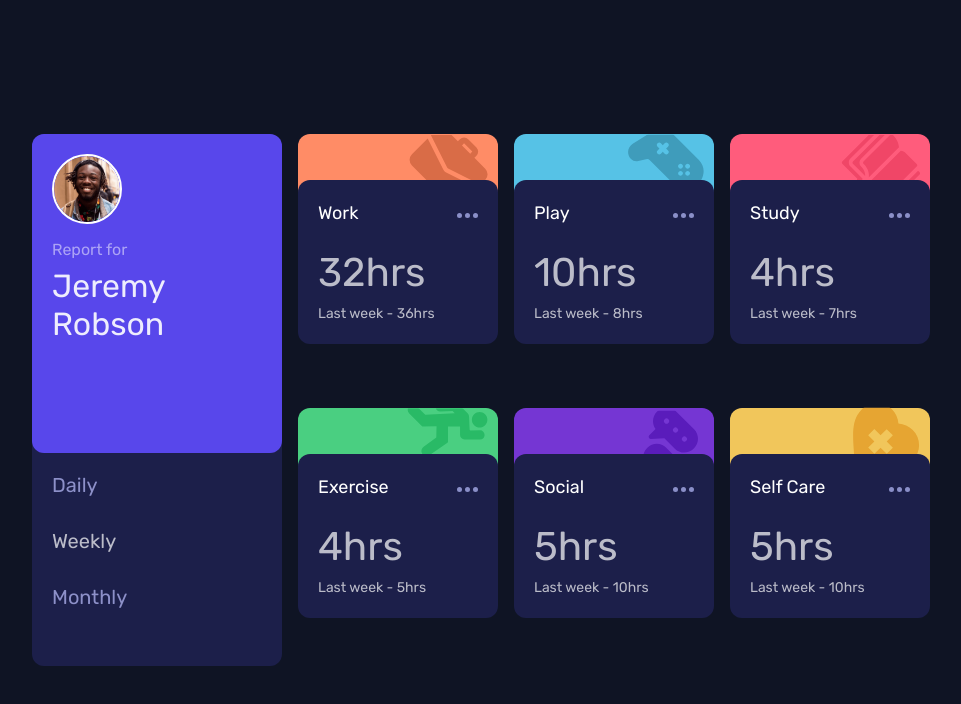
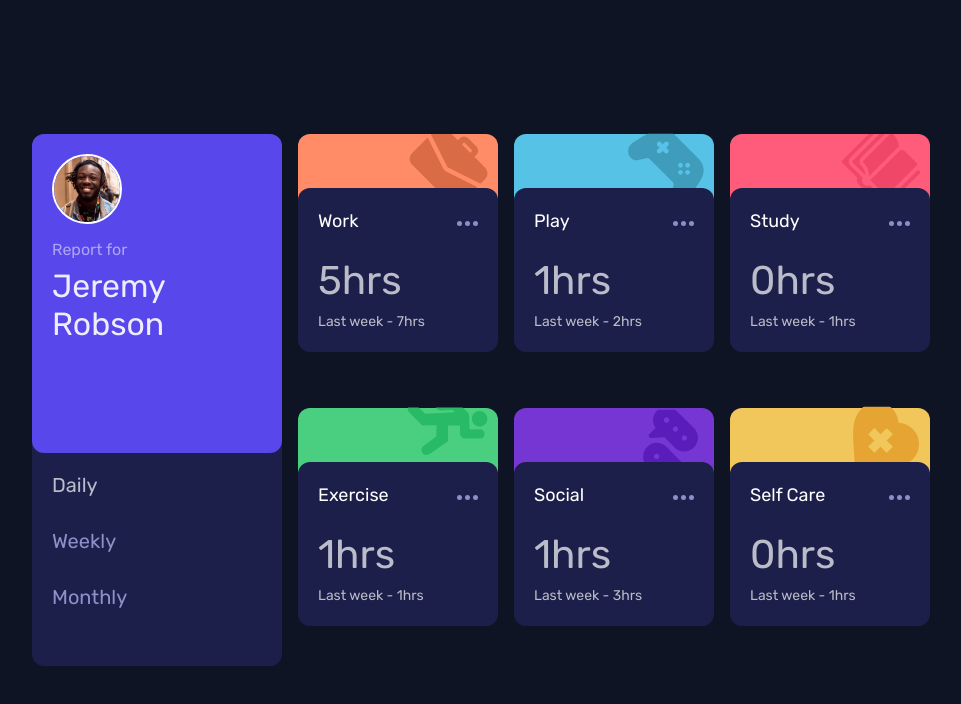
Before and after one commit to Medido1/Frontend-Mentor-Time-tracking-dashboard, a website: page index.html in a window 1280 px wide. Both pictures are taken after a click on the link "Daily". Shown: the whole page, without its empty margins (159-1120 px from the left). Drawn offline with Linux system fonts and the light colour scheme.

Commit message:
Add JavaScript functionality

```diff
--- a/index.html
+++ b/index.html
@@ -20,9 +20,9 @@
         </div>
       </div>
       <div class="header__nav">
-        <a href="#" class="link">Daily</a>
-        <a href="" class="link current_link">Weekly</a>
-        <a href="" class="link">Monthly</a>
+        <a href="#" class="link daily">Daily</a>
+        <a href="#" class="link weekly current_link">Weekly</a>
+        <a href="#" class="link monthly">Monthly</a>
       </div>
     </header>
     <main class="main">
@@ -33,13 +33,13 @@
         <div class="task__content">
           <div class="task_left">
             <p class="task_name">Work</p>
-            <h2 class="task_time">32hrs</h2>
+            <h2 class="current_task_time">32hrs</h2>
           </div>
           <div class="task_right">
             <button class="btn">
               <img src="./images/icon-ellipsis.svg" alt="">
             </button>
-            <p class="previous">Last week - 36hrs</p>
+            <p class="previous">Last week - <span class="previous_task_time">36hrs</span></p>
           </div>
         </div>
       </div>
@@ -50,13 +50,13 @@
         <div class="task__content">
           <div class="task_left">
             <p class="task_name">Play</p>
-            <h2 class="task_time">10hrs</h2>
+            <h2 class="current_task_time">10hrs</h2>
           </div>
           <div class="task_right">
             <button class="btn">
               <img src="./images/icon-ellipsis.svg" alt="" class="ellipsis_icon">
             </button>
-            <p class="previous">Last week - 8hrs</p>
+            <p class="previous">Last week - <span class="previous_task_time">8hrs</span></p>
           </div>
         </div>
       </div>
@@ -67,13 +67,13 @@
         <div class="task__content">
           <div class="task_left">
             <p class="task_name">Study</p>
-            <h2 class="task_time">4hrs</h2>
+            <h2 class="current_task_time">4hrs</h2>
           </div>
           <div class="task_right">
             <button class="btn">
               <img src="./images/icon-ellipsis.svg" alt="" class="ellipsis_icon">
             </button>
-            <p class="previous">Last week - 7hrs</p>
+            <p class="previous">Last week - <span class="previous_task_time">8hrs</span></p>
           </div>
         </div>
       </div>
@@ -84,13 +84,13 @@
         <div class="task__content">
           <div class="task_left">
             <p class="task_name">Exercise</p>
-            <h2 class="task_time">4hrs</h2>
+            <h2 class="current_task_time">4hrs</h2>
           </div>
           <div class="task_right">
             <button class="btn">
               <img src="./images/icon-ellipsis.svg" alt="" class="ellipsis_icon">
             </button>
-            <p class="previous">Last week - 5hrs</p>
+            <p class="previous">Last week - <span class="previous_task_time">8hrs</span></p>
           </div>
         </div>
       </div>
@@ -101,13 +101,13 @@
         <div class="task__content">
           <div class="task_left">
             <p class="task_name">Social</p>
-            <h2 class="task_time">5hrs</h2>
+            <h2 class="current_task_time">5hrs</h2>
           </div>
           <div class="task_right">
             <button class="btn">
               <img src="./images/icon-ellipsis.svg" alt="" class="ellipsis_icon">
             </button>
-            <p class="previous">Last week - 10hrs</p>
+            <p class="previous">Last week - <span class="previous_task_time">8hrs</span></p>
           </div>
         </div>
       </div>
@@ -118,13 +118,13 @@
         <div class="task__content">
           <div class="task_left">
             <p class="task_name">Self Care</p>
-            <h2 class="task_time">5hrs</h2>
+            <h2 class="current_task_time">5hrs</h2>
           </div>
           <div class="task_right">
             <button class="btn">
               <img src="./images/icon-ellipsis.svg" alt="" class="ellipsis_icon">
             </button>
-            <p class="previous">Last week - 10hrs</p>
+            <p class="previous">Last week - <span class="previous_task_time">8hrs</span></p>
           </div>
         </div>
       </div>
--- a/script.js
+++ b/script.js
@@ -0,0 +1,72 @@
+const currentTaskTimes = document.querySelectorAll(".current_task_time");
+const previousTaskTimes = document.querySelectorAll(".previous_task_time");
+const dailyLink = document.querySelector(".link.daily");
+const weeklyLink = document.querySelector(".link.weekly");
+const monthlyLink = document.querySelector(".link.monthly");
+
+
+async function getData() {
+  try {
+    const response = await fetch("./data.json");
+    data = await response.json();
+    return data;
+  } catch(err){
+    alert("somethine went wrong :(");
+    return;
+  }
+}
+
+async function showDaily() {
+  const data = await getData();
+  if (data) {
+    data.forEach((data, index) => {
+      currentTaskTimes[index].textContent = `${data.timeframes.daily.current}hrs`;
+      previousTaskTimes[index].textContent = `${data.timeframes.daily.previous}hrs`;
+    })
+  }
+}
+
+async function showWeekly() {
+  const data = await getData();
+  if (data) {
+    data.forEach((data, index) => {
+      currentTaskTimes[index].textContent = `${data.timeframes.weekly.current}hrs`;
+      previousTaskTimes[index].textContent = `${data.timeframes.weekly.previous}hrs`;
+    })
+  }
+}
+
+async function showMonthly() {
+  const data = await getData();
+  if (data) {
+    data.forEach((data, index) => {
+      currentTaskTimes[index].textContent = `${data.timeframes.monthly.current}hrs`;
+      previousTaskTimes[index].textContent = `${data.timeframes.monthly.previous}hrs`;
+    })
+  }
+}
+
+function removeColor() {
+  const links = document.querySelectorAll(".link");
+  links.forEach(link => {
+    link.style.color = "hsl(236, 100%, 87%)";
+  })
+}
+
+dailyLink.addEventListener("click", () => {
+  showDaily();
+  removeColor();
+  dailyLink.style.color = "white";
+});
+
+weeklyLink.addEventListener("click", () => {
+  showWeekly();
+  removeColor();
+  weeklyLink.style.color = "white";
+});
+
+monthlyLink.addEventListener("click", () => {
+  showMonthly();
+  removeColor();
+  monthlyLink.style.color = "white";
+})
--- a/style.css
+++ b/style.css
@@ -107,17 +107,15 @@ body {
 }
 
 .link:hover {
-  color: #fff;
-}
-
-.current_link {
   color: white;
+  opacity: 1;
 }
 
 .main {
   display: grid;
   margin-top: 1rem;
   grid-template-columns: repeat(auto-fit, minmax(300px, 1fr));
+  justify-content: center;
   max-width: 800px;
 }
 
@@ -167,7 +165,7 @@ body {
   font-size: var(--card_title_font_size);
 }
 
-.task_time {
+.current_task_time {
   font-weight: var(--regular_weight);
   opacity: 70%;
 }
@@ -254,8 +252,8 @@ body {
   }
   .task_container {
     max-width: 200px;
-    height: 60%;
-    margin-bottom: 10rem;
+    height: 70%;
+    margin-bottom: 9rem;
   }
   .task__top {
     height: 40%;
@@ -275,7 +273,7 @@ body {
   .exercise .icon {
     clip-path: inset(12% 0 0 0);
   }
-  .task_time {
+  .current_task_time {
     margin-top: 1rem;
     font-size: 2.5rem;
   }
```
Also changed, not shown: package.json (+6 -1 lines), .eslintrc.js (added), .eslintrc.json (added), README.md, screenshots/desktop.png (added), screenshots/mobile.png (added), 2 other files.
